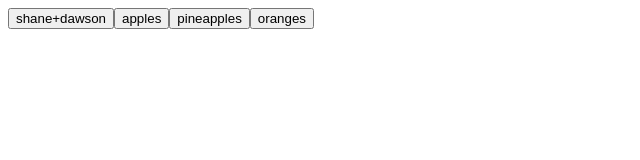
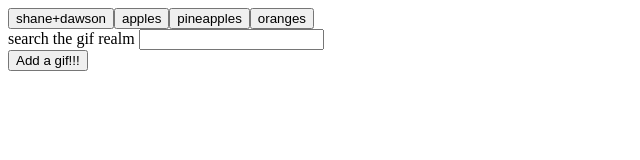
Before and after one commit to ninateng/giftastic, a plain HTML site: page index.html in a window 1280 px wide. Shown: the whole page, without its empty margins (0-640 px from the left). Drawn offline with nearby package versions, Linux system fonts and the light colour scheme.

Commit message:
added working search form

```diff
--- a/index.html
+++ b/index.html
@@ -10,6 +10,15 @@
   <div id="buttons">
     <!-- @@@@@@ ....topics div... new buttons will be attatched here  -->
     <div id="topics"></div>
+
+    <form id="movie-form">
+        <label for="gif-input">search the gif realm</label>
+        <input type="text" id="gif-input">
+        <br>
+
+        <!-- Button triggers new gif to be added -->
+        <input id="add-gif" type="submit" value="Add a gif!!!">
+      </form>
   </div>
 
   <div id="gifs-appear-here">
```
